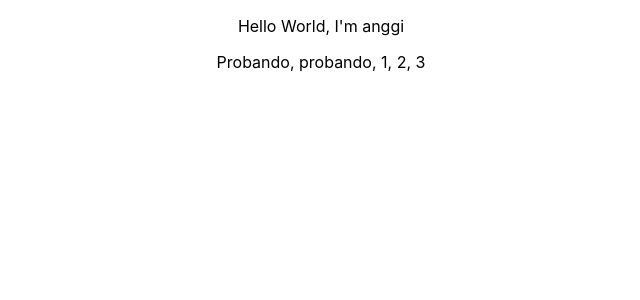
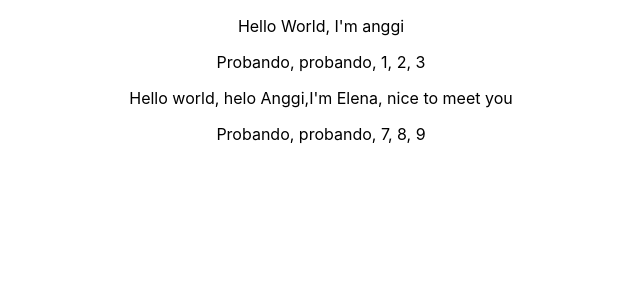
Before and after one commit to anggifit/test-repository, a React (Create React App) app: page / in a window 1280 px wide. Shown: the top 300 px of the page, without its empty margins (319-959 px from the left). Built offline with nearby package versions, Linux system fonts and the light colour scheme.

Commit message:
commitElena

```diff
--- a/src/App.js
+++ b/src/App.js
@@ -6,8 +6,11 @@ function App() {
         <p>Hello World, I'm anggi</p>
         <p>Probando, probando, 1, 2, 3</p>
 
+
+
         {/* <p>parrafo vlad</p> */}
-        {/* <p>parrafo elena</p> */}
+        <p>Hello world, helo Anggi,I'm Elena, nice to meet you</p>
+        <p>Probando, probando, 7, 8, 9</p>
         {/* <p>parrafo milo</p> */}
         {/* <p>parrafo armin</p> */}
 
```
